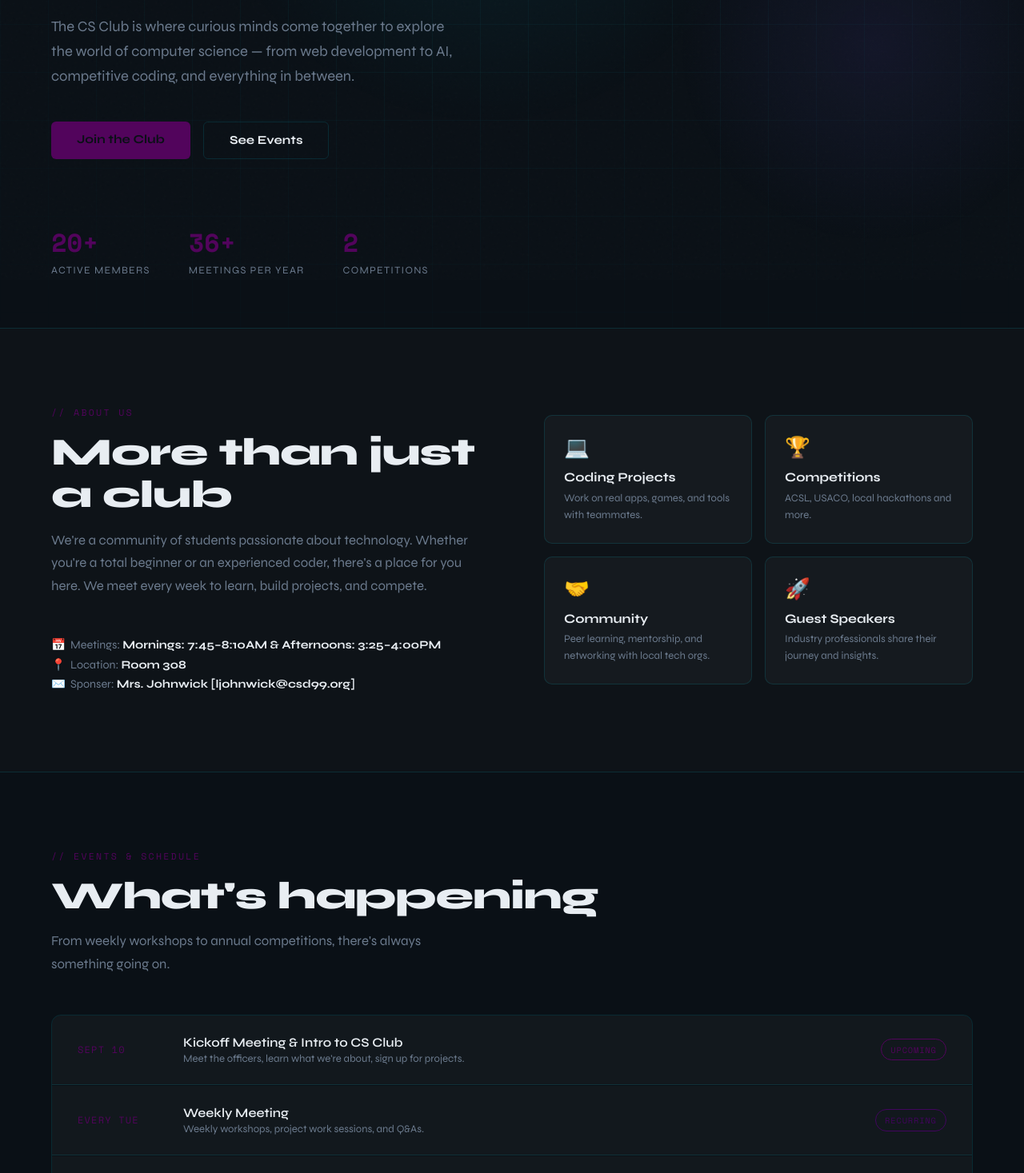
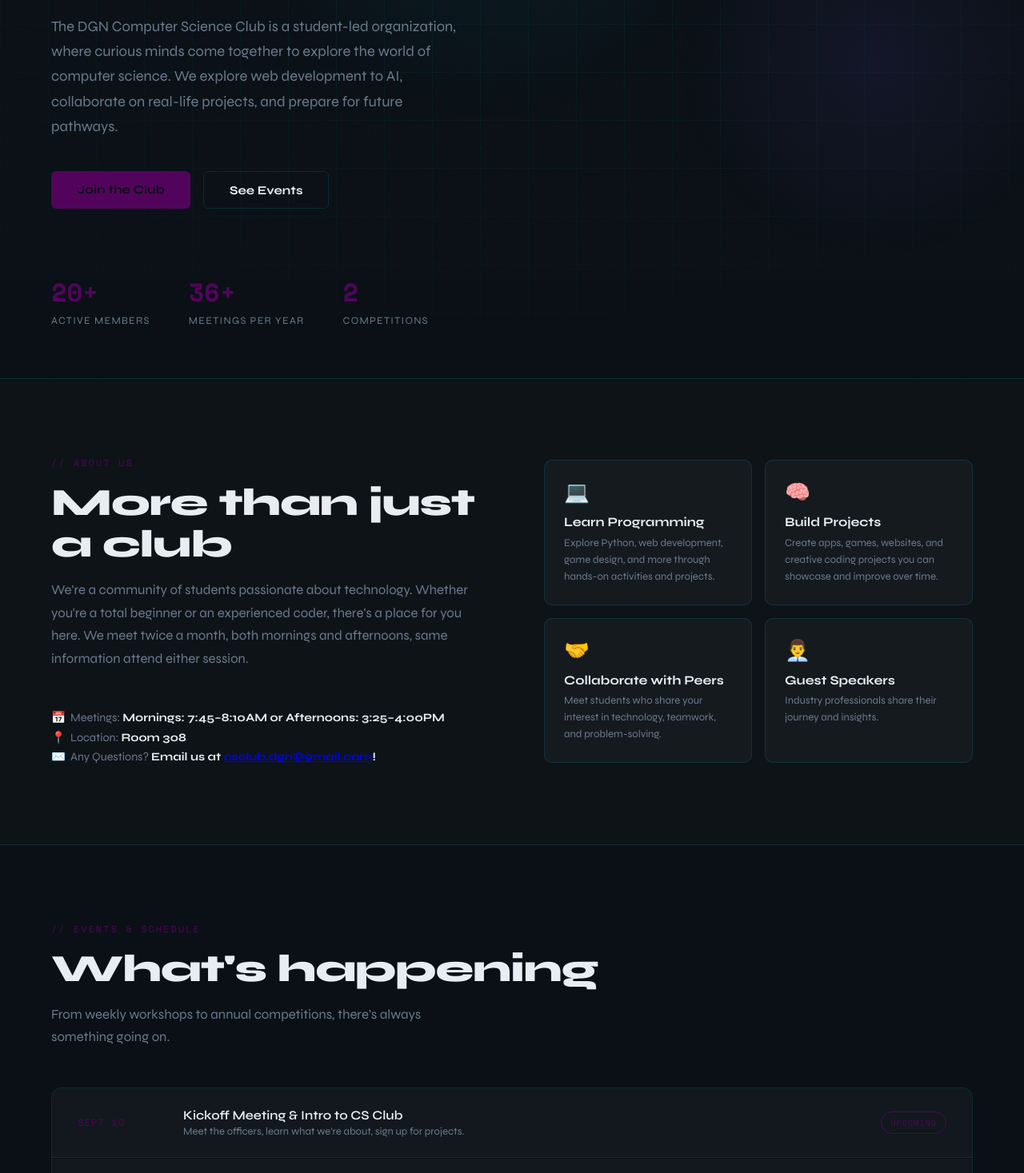
Before and after one commit to Shaurya-cyber/cs-club-dgn, a plain HTML site: page csclub.html in a window 1280 px wide. Shown: the part 450-1917 px from the top of the page at 80% size. Drawn offline with nearby package versions, Linux system fonts and the light colour scheme.

Commit message:
Text and Ham-Menu Fix

```diff
--- a/csclub.html
+++ b/csclub.html
@@ -121,7 +121,7 @@
     .offscreen-menu {
       position: fixed;
       top: 0;
-      left: -100%px;
+      left: -100%;
       height: 100vh;
       width: 100%;
       max-width: 320px;
@@ -130,11 +130,12 @@
       flex-direction: column;
       align-items: center;
       gap: 2rem;
+      padding-top: 5rem;
       transition: left 0.3s ease;
-      z-index: 150;
+      z-index: 350;
     }
 
-    .off-screen-menu.active { left: 0; }
+    .offscreen-menu.active { left: 0; }
 
     .offscreen-menu ul {
       list-style: none;
@@ -610,12 +611,12 @@
 </head>
 <body>
   <!-- OVERLAY -->
-  <div class="overlay"></div>
+  <div class="menu-overlay"></div>
   <!-- OFF SCREEN MENU -->
   <div class="offscreen-menu">
     <ul>
       <li><a href="#hero">Home</a></li>
-      <li><a href="#about">About</a></li>
+      <li><a href="#about">About Us</a></li>
       <li><a href="#events">Events</a></li>
       <li><a href="#officers">Officers</a></li>
       <li><a href="#join">Join Us</a></li>
@@ -634,7 +635,7 @@
   <img src="clublogotransparent.png" alt="CS Club Logo" style="height: 80px; opacity: 0.9; filter: drop-shadow(0 0 4px rgba(82,4,92,0.8));">
 </a>
   <ul>
-    <li><a href="#about">About</a></li>
+    <li><a href="#about">About Us</a></li>
     <li><a href="#events">Events</a></li>
     <li><a href="#officers">Officers</a></li>
     <li><a href="#join" class="nav-cta">Join Us</a></li>
@@ -649,7 +650,7 @@
 
   <div class="hero-tag">Downers Grove North High School</div>
   <h1>Build. <em>Code.</em><br>Innovate.</h1>
-  <p class="hero-sub">The CS Club is where curious minds come together to explore the world of computer science — from web development to AI, competitive coding, and everything in between.</p>
+  <p class="hero-sub">The DGN Computer Science Club is a student-led organization, where curious minds come together to explore the world of computer science. We explore web development to AI, collaborate on real-life projects, and prepare for future pathways. </p>
   <div class="hero-actions">
     <a href="#join" class="btn btn-primary">Join the Club</a>
     <a href="#events" class="btn btn-outline">See Events</a>
@@ -676,31 +677,31 @@
     <div class="reveal">
       <div class="section-tag">// About Us</div>
       <h2>More than just a club</h2>
-      <p class="section-sub">We're a community of students passionate about technology. Whether you're a total beginner or an experienced coder, there's a place for you here. We meet every week to learn, build projects, and compete.</p>
+      <p class="section-sub">We're a community of students passionate about technology. Whether you're a total beginner or an experienced coder, there's a place for you here. We meet twice a month, both mornings and afternoons, same information attend either session.</p>
       <p style="color:var(--muted);font-size:0.9rem;line-height:1.7;">
-        📅 &nbsp;Meetings: <strong style="color:var(--text)">Mornings: 7:45–8:10AM & Afternoons: 3:25–4:00PM</strong><br>
+        📅 &nbsp;Meetings: <strong style="color:var(--text)">Mornings: 7:45–8:10AM or Afternoons: 3:25–4:00PM</strong><br>
         📍 &nbsp;Location: <strong style="color:var(--text)">Room 308</strong><br>
-        ✉️ &nbsp;Sponser: <strong style="color:var(--text)">Mrs. Johnwick [ljohnwick@csd99.org]</strong>
+        ✉️ &nbsp;Any Questions? <strong style="color:var(--text)">Email us at <a href="mailto:csclub.dgn@gmail.com">csclub.dgn@gmail.com</a>!</strong>
       </p>
     </div>
     <div class="about-right reveal">
       <div class="value-card">
         <div class="value-icon">💻</div>
-        <h3>Coding Projects</h3>
-        <p>Work on real apps, games, and tools with teammates.</p>
+        <h3>Learn Programming</h3>
+        <p>Explore Python, web development, game design, and more through hands-on activities and projects.</p>
       </div>
       <div class="value-card">
-        <div class="value-icon">🏆</div>
-        <h3>Competitions</h3>
-        <p>ACSL, USACO, local hackathons and more.</p>
+        <div class="value-icon">🧠</div>
+        <h3>Build Projects</h3>
+        <p>Create apps, games, websites, and creative coding projects you can showcase and improve over time.</p>
       </div>
       <div class="value-card">
         <div class="value-icon">🤝</div>
-        <h3>Community</h3>
-        <p>Peer learning, mentorship, and networking with local tech orgs.</p>
+        <h3>Collaborate with Peers</h3>
+        <p>Meet students who share your interest in technology, teamwork, and problem-solving.</p>
       </div>
       <div class="value-card">
-        <div class="value-icon">🚀</div>
+        <div class="value-icon">👨‍💼</div>
         <h3>Guest Speakers</h3>
         <p>Industry professionals share their journey and insights.</p>
       </div>
@@ -724,10 +725,10 @@
       <span class="event-badge badge-upcoming">Upcoming</span>
     </div>
     <div class="event-row">
-      <div class="event-date">Every Tue</div>
+      <div class="event-date">2x a month</div>
       <div>
-        <div class="event-title">Weekly Meeting</div>
-        <div class="event-desc">Weekly workshops, project work sessions, and Q&As.</div>
+        <div class="event-title">Bi-Weekly Meeting</div>
+        <div class="event-desc">Bi-Weekly workshops, project work sessions, and Q&As.</div>
       </div>
       <span class="event-badge badge-recurring">Recurring</span>
     </div>
@@ -743,7 +744,7 @@
       <div class="event-date">Nov 8</div>
       <div>
         <div class="event-title">Fall Hackathon</div>
-        <div class="event-desc">24-hour build challenge — form teams, pick a prompt, ship something cool.</div>
+        <div class="event-desc">2 week build challenge — form teams, pick a prompt, present your work, and win prizes!</div>
       </div>
       <span class="event-badge badge-open">Open to All</span>
     </div>
@@ -813,7 +814,7 @@
 
 <!-- JOIN -->
 <section id="join">
-  <div class="section-tag reveal">// Get Involved</div>
+  <div class="section-tag reveal">// Get Involved At North</div>
   <h2 class="reveal">Ready to join?</h2>
   <p class="section-sub reveal">Membership is free and open to all DGN students. No experience needed — just curiosity.</p>
 
@@ -840,7 +841,10 @@
 
 <!-- FOOTER -->
 <footer>
-  <div class="footer-logo">CS<span>Club &mdash; Downers Grove North</span></div>
+  <div class="footer-logo"><span><a href="#hero" class="nav-logo">
+  <img src="clublogotransparent.png" alt="CS Club Logo" style="height: 100px; opacity: 0.9; filter: drop-shadow(0 0 4px rgba(82,4,92,0.8));">
+</a>
+</div>
   <p>© 2026–2027 DGN Computer Science Club. All rights reserved.</p>
 </footer>
 
```
